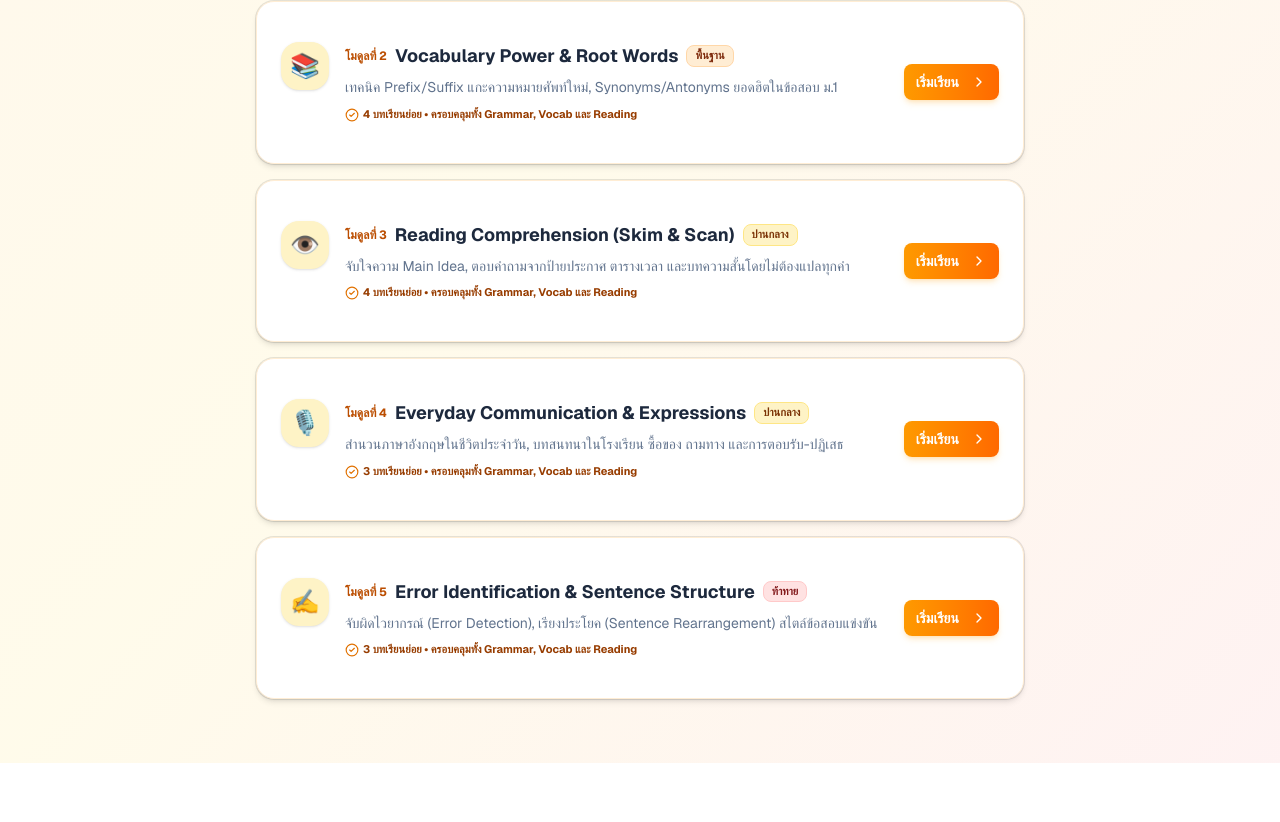
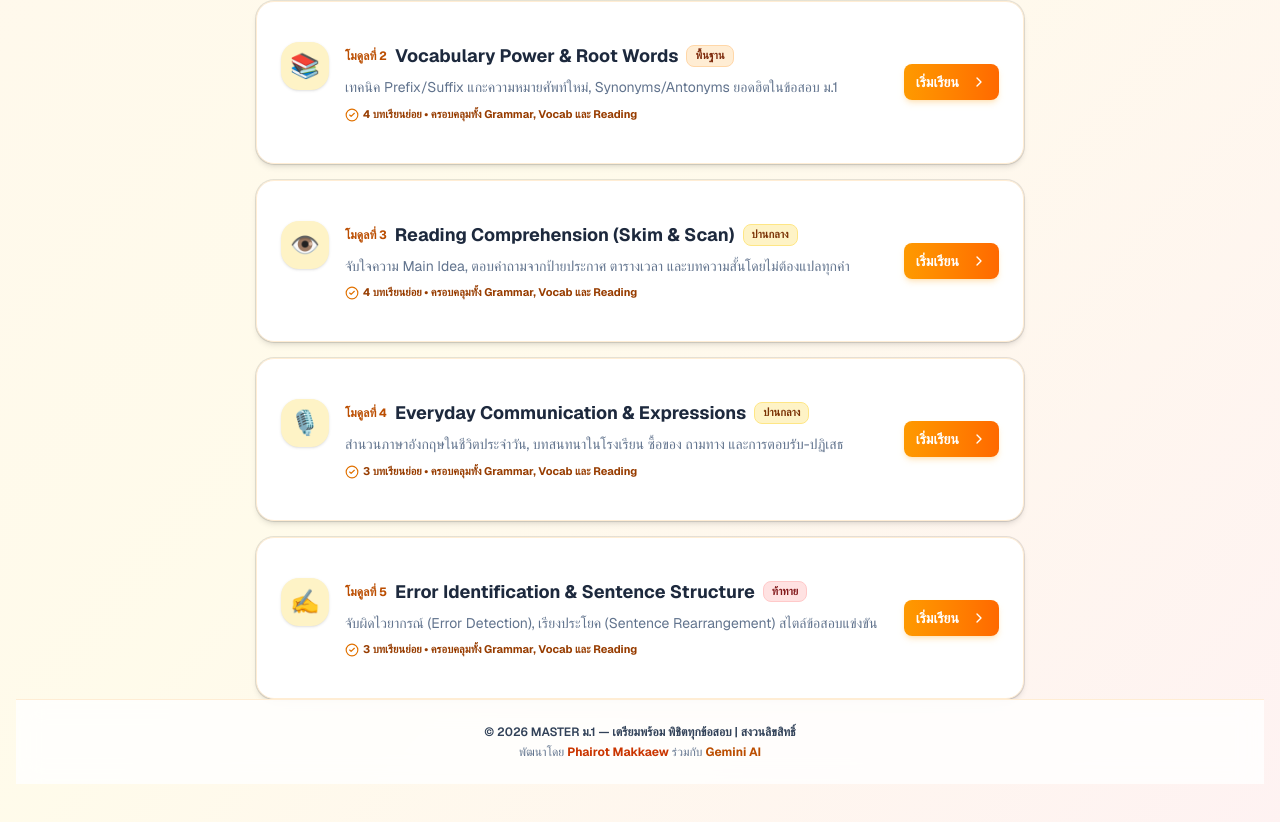
Before and after one commit to hourmir2-maker/master-m1, a Next.js app: page /subjects/english in a window 1280 px wide. Shown: the part 658-1480 px from the top of the page. Before the commit the page ends 1421 px from the top, so only its background shows below. Built offline with nearby package versions, Linux system fonts and the light colour scheme.

Commit message:
feat: add developer attribution to Phairot Makkaew and Gemini AI across all pages

```diff
--- a/src/app/dashboard/page.tsx
+++ b/src/app/dashboard/page.tsx
@@ -8,6 +8,7 @@ import { Button } from '@/components/ui/button'
 import { Card, CardContent, CardHeader, CardTitle } from '@/components/ui/card'
 import { Progress } from '@/components/ui/progress'
 import { Badge } from '@/components/ui/badge'
+import Footer from '@/components/Footer'
 import { BookOpen, Target, LogOut, FlaskConical, MessageCircle, Sparkles, ChevronRight, Award } from 'lucide-react'
 
 export default function DashboardPage() {
@@ -217,6 +218,7 @@ export default function DashboardPage() {
           </CardContent>
         </Card>
       </main>
+      <Footer />
     </div>
   )
 }
--- a/src/app/learning-path/page.tsx
+++ b/src/app/learning-path/page.tsx
@@ -8,6 +8,7 @@ import { Button } from '@/components/ui/button'
 import { Card, CardContent, CardHeader, CardTitle } from '@/components/ui/card'
 import { Badge } from '@/components/ui/badge'
 import { Progress } from '@/components/ui/progress'
+import Footer from '@/components/Footer'
 import { Loader2, Brain, BookOpen, ChevronRight, Star, Sparkles, ArrowRight, FlaskConical } from 'lucide-react'
 import { AiAnalysis } from '@/types'
 
@@ -268,7 +269,7 @@ export default function LearningPathPage() {
           ))}
         </div>
 
-        <div className="text-center pt-2">
+        <div className="text-center pt-2 pb-8">
           <Link href="/dashboard">
             <Button size="lg" variant="outline" className="px-8 border-2 border-orange-300 text-orange-800 hover:bg-orange-100/60 font-bold shadow-sm">
               ไปยังหน้าหลัก Dashboard <ArrowRight className="w-4 h-4 ml-2" />
@@ -276,6 +277,7 @@ export default function LearningPathPage() {
           </Link>
         </div>
       </div>
+      <Footer />
     </div>
   )
 }
--- a/src/app/page.tsx
+++ b/src/app/page.tsx
@@ -193,8 +193,11 @@ export default function LandingPage() {
         </section>
       </main>
 
-      <footer className="bg-white border-t border-orange-100 py-8 text-center text-slate-400 text-xs sm:text-sm">
-        <p>© 2026 MASTER ม.1 — เตรียมพร้อม พิชิตทุกข้อสอบ | สงวนลิขสิทธิ์</p>
+      <footer className="bg-white border-t border-orange-100 py-8 text-center text-slate-500 text-xs sm:text-sm">
+        <p className="font-semibold text-slate-700">© 2026 MASTER ม.1 — เตรียมพร้อม พิชิตทุกข้อสอบ | สงวนลิขสิทธิ์</p>
+        <p className="text-xs text-slate-500 mt-1">
+          พัฒนาโดย <span className="font-bold text-orange-600">Phairot Makkaew</span> ร่วมกับ <span className="font-bold text-amber-600">Gemini AI</span>
+        </p>
       </footer>
     </div>
   )
--- a/src/app/subjects/[subject]/[moduleId]/page.tsx
+++ b/src/app/subjects/[subject]/[moduleId]/page.tsx
@@ -9,6 +9,7 @@ import { Button } from '@/components/ui/button'
 import { Card, CardContent, CardHeader, CardTitle } from '@/components/ui/card'
 import { Badge } from '@/components/ui/badge'
 import ReportModal from '@/components/ReportModal'
+import Footer from '@/components/Footer'
 import {
   ArrowLeft,
   Lightbulb,
@@ -487,6 +488,7 @@ export default function LessonDetailPage() {
           </div>
         )}
       </main>
+      <Footer />
     </div>
   )
 }
--- a/src/app/subjects/english/page.tsx
+++ b/src/app/subjects/english/page.tsx
@@ -3,6 +3,7 @@ import Link from 'next/link'
 import { Card, CardContent } from '@/components/ui/card'
 import { Button } from '@/components/ui/button'
 import { Badge } from '@/components/ui/badge'
+import Footer from '@/components/Footer'
 import { ChevronRight, ArrowLeft, Lightbulb, CheckCircle2 } from 'lucide-react'
 
 const ENGLISH_MODULES = [
@@ -130,6 +131,7 @@ export default function EnglishPage() {
           ))}
         </div>
       </div>
+      <Footer />
     </div>
   )
 }
--- a/src/app/subjects/math/page.tsx
+++ b/src/app/subjects/math/page.tsx
@@ -3,6 +3,7 @@ import Link from 'next/link'
 import { Card, CardContent } from '@/components/ui/card'
 import { Button } from '@/components/ui/button'
 import { Badge } from '@/components/ui/badge'
+import Footer from '@/components/Footer'
 import { ChevronRight, ArrowLeft, Lightbulb, CheckCircle2 } from 'lucide-react'
 
 const MATH_MODULES = [
@@ -130,6 +131,7 @@ export default function MathPage() {
           ))}
         </div>
       </div>
+      <Footer />
     </div>
   )
 }
--- a/src/app/subjects/science/page.tsx
+++ b/src/app/subjects/science/page.tsx
@@ -3,6 +3,7 @@ import Link from 'next/link'
 import { Card, CardContent } from '@/components/ui/card'
 import { Button } from '@/components/ui/button'
 import { Badge } from '@/components/ui/badge'
+import Footer from '@/components/Footer'
 import { ChevronRight, ArrowLeft, Lightbulb, CheckCircle2 } from 'lucide-react'
 
 const SCIENCE_MODULES = [
@@ -130,6 +131,7 @@ export default function SciencePage() {
           ))}
         </div>
       </div>
+      <Footer />
     </div>
   )
 }
--- /dev/null
+++ b/src/components/Footer.tsx
@@ -0,0 +1,16 @@
+import React from 'react'
+
+export default function Footer() {
+  return (
+    <footer className="bg-white/80 backdrop-blur-md border-t border-orange-100 py-6 px-4 text-center text-xs text-slate-500 mt-auto">
+      <div className="max-w-4xl mx-auto space-y-1">
+        <p className="font-semibold text-slate-700">
+          © 2026 MASTER ม.1 — เตรียมพร้อม พิชิตทุกข้อสอบ | สงวนลิขสิทธิ์
+        </p>
+        <p className="text-[11px] sm:text-xs text-slate-500">
+          พัฒนาโดย <span className="font-bold text-orange-700">Phairot Makkaew</span> ร่วมกับ <span className="font-bold text-amber-700">Gemini AI</span>
+        </p>
+      </div>
+    </footer>
+  )
+}
```
